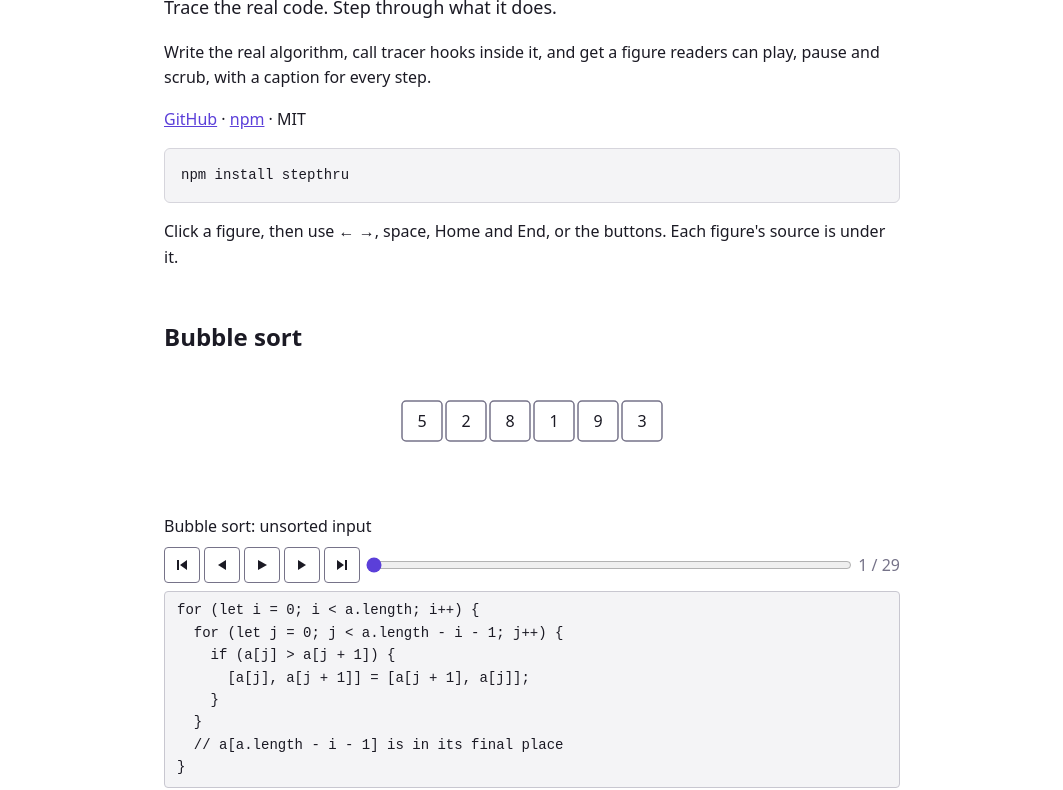
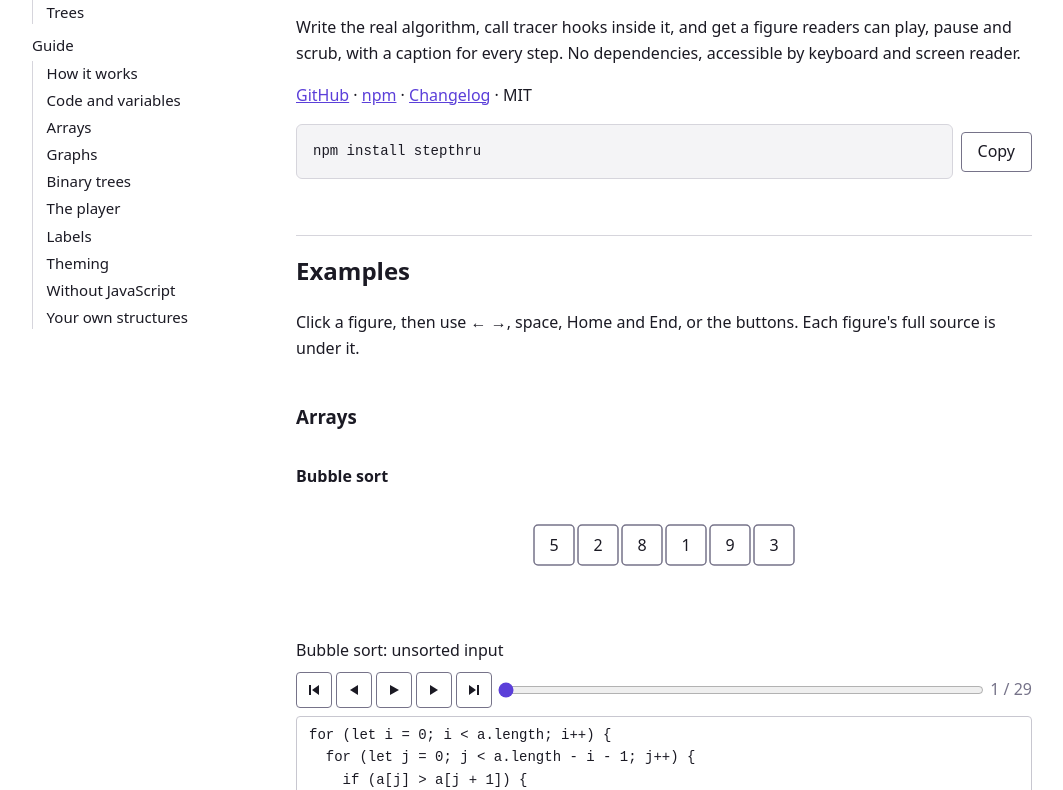
Before and after one commit to kamaterasu/stepthru, a website built with Vite: page playground/index.html in a window 1280 px wide. Shown: the part 125-915 px from the top of the page, without its empty margins (108-1171 px from the left). Built offline with nearby package versions, Linux system fonts and the light colour scheme.

Commit message:
docs: site with contents, grouped examples, guide from README and copy button

```diff
--- a/package.json
+++ b/package.json
@@ -9,7 +9,7 @@
     "typecheck": "tsc --noEmit",
     "play": "vite --open /playground/",
     "licenses": "license-checker --production --onlyAllow \"MIT;ISC;BSD-2-Clause;BSD-3-Clause;Apache-2.0\" --excludePackages \"$npm_package_name@$npm_package_version\"",
-    "site": "vite build playground --base /stepthru/ --outDir ../site --emptyOutDir",
+    "site": "vite build playground --base /stepthru/ --outDir ../site --emptyOutDir --assetsInlineLimit 0",
     "prepublishOnly": "npm run typecheck && npm test && npm run build && npm run smoke",
     "smoke": "node --input-type=module -e \"const { traceArray, toHTML } = await import('stepthru'); const t = traceArray([2, 1]); t.at(1); t.watch({ i: 0 }); t.swap(0, 1); const html = toHTML(t, { code: 'swap()' }); if (!t.view(t.steps[1].state).startsWith('<svg') || !html.includes('stepthru-code')) throw new Error('smoke test failed'); console.log('smoke ok');\""
   },
@@ -29,6 +29,7 @@
     "@types/node": "^22.20.5",
     "happy-dom": "^21.0.4",
     "license-checker": "^25.0.1",
+    "marked": "18.1.1",
     "typescript": "^7.0.2",
     "vite": "^8.3.5",
     "vitest": "^5.0.5"
--- a/playground/index.html
+++ b/playground/index.html
@@ -23,30 +23,76 @@
         --soft: color-mix(in srgb, var(--stepthru-muted) 8%, var(--stepthru-bg));
         --line: color-mix(in srgb, var(--stepthru-muted) 30%, var(--stepthru-bg));
         font: 16px/1.6 system-ui, sans-serif;
+        scroll-padding-top: 1rem;
       }
       body { margin: 0; color: var(--ink); background: var(--page); }
-      main { max-width: 46rem; margin: 0 auto; padding: 2rem 1rem 4rem; }
-      h1 { display: flex; align-items: center; gap: 0.6rem; margin-bottom: 0; font-size: 2.25rem; letter-spacing: -0.02em; }
+      a { color: var(--stepthru-accent); }
+      .layout { display: grid; grid-template-columns: minmax(0, 1fr); padding: 0 1rem; }
+      main { min-width: 0; padding: 2rem 0 4rem; }
+
+      /* Contents: a link row on phones, a sticky column from 64rem */
+      .toc { border-bottom: 1px solid var(--line); padding: 0.75rem 0; font-size: 0.9375rem; }
+      .toc ul { list-style: none; margin: 0; padding: 0; }
+      .toc > ul { display: flex; flex-wrap: wrap; gap: 0.25rem 1rem; }
+      .toc ul ul { display: none; }
+      .toc a { color: var(--ink); text-decoration: none; }
+      .toc a:hover, .toc a[aria-current] { color: var(--stepthru-accent); }
+      .toc a[aria-current] { font-weight: 600; }
+      @media (min-width: 64rem) {
+        .layout { grid-template-columns: 13rem minmax(0, 46rem); justify-content: center; gap: 3.5rem; }
+        .toc { position: sticky; top: 0; align-self: start; max-height: 100vh; overflow-y: auto; border: 0; padding: 2.5rem 0; }
+        .toc > ul { display: block; }
+        .toc li { margin: 0.2rem 0; }
+        .toc ul ul { display: block; margin: 0.2rem 0 0.6rem; padding-left: 0.85rem; border-left: 1px solid var(--line); }
+      }
+
+      h1 { display: flex; align-items: center; gap: 0.6rem; margin: 0; font-size: 2.25rem; letter-spacing: -0.02em; }
       h1 img { width: 2.25rem; height: 2.25rem; }
       .tagline { margin-top: 0.25rem; font-size: 1.125rem; }
-      h2 { margin-top: 3rem; }
-      a { color: var(--stepthru-accent); }
+      h2 { margin-top: 3.5rem; padding-top: 1rem; border-top: 1px solid var(--line); }
+      h3 { margin-top: 2.5rem; }
+      h4 { margin: 2rem 0 0.75rem; }
+
       pre, code { font: 0.875rem/1.5 ui-monospace, monospace; }
-      pre { overflow-x: auto; padding: 1rem; background: var(--soft); border: 1px solid var(--line); border-radius: 6px; }
+      :not(pre) > code { padding: 0.1em 0.3em; background: var(--soft); border-radius: 4px; }
+      pre:not(.stepthru-code) { overflow-x: auto; padding: 1rem; background: var(--soft); border: 1px solid var(--line); border-radius: 6px; }
+      table { display: block; overflow-x: auto; border-collapse: collapse; font-size: 0.9375rem; }
+      th, td { padding: 0.4rem 0.75rem; border: 1px solid var(--line); text-align: left; vertical-align: top; }
+      th { background: var(--soft); }
       details { margin-top: 0.75rem; }
       summary { cursor: pointer; }
+
+      .install { display: flex; align-items: center; gap: 0.5rem; }
+      .install pre { flex: 1; margin: 0; }
+      .install button {
+        min-height: 2.5rem; padding: 0 1rem; font: inherit; color: var(--ink); cursor: pointer;
+        background: var(--page); border: 1px solid var(--stepthru-muted); border-radius: 4px;
+      }
+      .install button:hover { border-color: var(--stepthru-accent); color: var(--stepthru-accent); }
+      button:focus-visible, a:focus-visible { outline: 2px solid var(--stepthru-accent); outline-offset: 2px; }
     </style>
   </head>
   <body>
-    <main>
-      <h1><img src="../brand/logo.svg" alt="" />stepthru</h1>
-      <p class="tagline">Trace the real code. Step through what it does.</p>
-      <p>Write the real algorithm, call tracer hooks inside it, and get a figure readers can play, pause and scrub, with a caption for every step.</p>
-      <p><a href="https://github.com/kamaterasu/stepthru">GitHub</a> · <a href="https://www.npmjs.com/package/stepthru">npm</a> · MIT</p>
-      <pre><code>npm install stepthru</code></pre>
-      <p>Click a figure, then use ← →, space, Home and End, or the buttons. Each figure's source is under it.</p>
-      <div id="app"></div>
-    </main>
+    <div class="layout">
+      <nav class="toc" aria-label="Contents"></nav>
+      <main>
+        <header id="top">
+          <h1><img src="../brand/logo.svg" alt="" />stepthru</h1>
+          <p class="tagline">Trace the real code. Step through what it does.</p>
+          <p>Write the real algorithm, call tracer hooks inside it, and get a figure readers can play, pause and scrub, with a caption for every step. No dependencies, accessible by keyboard and screen reader.</p>
+          <p><a href="https://github.com/kamaterasu/stepthru">GitHub</a> · <a href="https://www.npmjs.com/package/stepthru">npm</a> · <a href="https://github.com/kamaterasu/stepthru/blob/main/CHANGELOG.md">Changelog</a> · MIT</p>
+          <div class="install">
+            <pre><code>npm install stepthru</code></pre>
+            <button type="button" data-copy="npm install stepthru">Copy</button>
+          </div>
+        </header>
+        <section id="examples" aria-labelledby="examples-title">
+          <h2 id="examples-title">Examples</h2>
+          <p>Click a figure, then use ← →, space, Home and End, or the buttons. Each figure's full source is under it.</p>
+        </section>
+        <article class="guide"></article>
+      </main>
+    </div>
     <script type="module" src="./main.ts"></script>
   </body>
 </html>
--- a/playground/main.ts
+++ b/playground/main.ts
@@ -1,4 +1,5 @@
-import { render, type Trace } from "../src/index";
+import { marked } from "marked";
+import { render, type RenderOptions, type Trace } from "../src/index";
 import "../src/styles/theme.css";
 import { bfs } from "../examples/bfs";
 import bfsSource from "../examples/bfs.ts?raw";
@@ -12,21 +13,29 @@ import { dfs } from "../examples/dfs";
 import dfsSource from "../examples/dfs.ts?raw";
 import { quickSort } from "../examples/quicksort";
 import quickSortSource from "../examples/quicksort.ts?raw";
+import readme from "../README.md?raw";
 
-const app = document.querySelector("#app")!;
+const slug = (text: string) => text.toLowerCase().replace(/<[^>]+>/g, "").replace(/[^a-z0-9]+/g, "-").replace(/^-|-$/g, "");
 
-function show<S>(title: string, trace: Trace<S>, source: string, code?: string) {
-  const heading = document.createElement("h2");
-  heading.textContent = title;
-  const figure = document.createElement("div");
-  const details = document.createElement("details");
-  const summary = document.createElement("summary");
-  summary.textContent = "Source";
-  const pre = document.createElement("pre");
-  pre.textContent = source;
-  details.append(summary, pre);
-  app.append(heading, figure, details);
-  render(trace, figure, { code });
+function el<K extends keyof HTMLElementTagNameMap>(tag: K, props: Partial<HTMLElementTagNameMap[K]> = {}, ...children: Node[]) {
+  const node = Object.assign(document.createElement(tag), props);
+  node.append(...children);
+  return node;
+}
+
+// Examples
+
+const examples = document.querySelector("#examples")!;
+
+function group(title: string) {
+  examples.append(el("h3", { id: `example-${slug(title)}`, textContent: title }));
+}
+
+function show<S>(title: string, trace: Trace<S>, source: string, options: RenderOptions<S> = {}) {
+  const figure = el("div");
+  const details = el("details", {}, el("summary", { textContent: "Full source" }), el("pre", { textContent: source }));
+  examples.append(el("h4", { id: `example-${slug(title)}`, textContent: title }), figure, details);
+  render(trace, figure, options);
 }
 
 const graph = {
@@ -39,10 +48,69 @@ const tree = {
   right: { value: 10, right: { value: 14, left: { value: 13 } } },
 };
 
-show("Bubble sort", bubbleSort([5, 2, 8, 1, 9, 3]), bubbleSortSource, bubbleSortCode);
+group("Arrays");
+show("Bubble sort", bubbleSort([5, 2, 8, 1, 9, 3]), bubbleSortSource, { code: bubbleSortCode });
 show("Quicksort", quickSort([7, 2, 9, 4, 1, 8, 3]), quickSortSource);
-show("Binary search", binarySearch([1, 3, 5, 7, 9, 11, 13], 9), binarySearchSource, binarySearchCode);
+show("Binary search", binarySearch([1, 3, 5, 7, 9, 11, 13], 9), binarySearchSource, { code: binarySearchCode });
+group("Graphs");
 show("Breadth-first search", bfs(graph, "A"), bfsSource);
 show("Depth-first search", dfs(graph, "A"), dfsSource);
+group("Trees");
 show("Binary search tree: insert", bstInsert([8, 3, 10, 1, 6, 14, 4, 7, 13]), bstSource);
 show("In-order traversal", inOrder(tree), bstSource);
+
+// Guide: the README's user-facing sections, so the site and the README never disagree.
+// Its ## headings become h3 under "Guide", and ### become h4.
+
+const start = readme.indexOf("## How it works");
+const end = readme.indexOf("## Develop");
+marked.use({
+  renderer: {
+    heading({ tokens, depth, text }) {
+      const level = Math.min(depth + 1, 6);
+      return `<h${level} id="${slug(text)}">${this.parser.parseInline(tokens)}</h${level}>\n`;
+    },
+  },
+});
+document.querySelector(".guide")!.innerHTML =
+  `<h2 id="guide">Guide</h2>${marked.parse(readme.slice(start, end), { async: false })}`;
+
+// Contents, built from the h2 and h3 headings, with the section in view marked.
+
+const toc = document.querySelector(".toc")!;
+const list = el("ul");
+let sub: HTMLUListElement | null = null;
+const links = new Map<string, HTMLAnchorElement>();
+for (const h of document.querySelectorAll<HTMLElement>("main h2, main h3")) {
+  const link = el("a", { href: `#${h.id}`, textContent: h.textContent ?? "" });
+  links.set(h.id, link);
+  const item = el("li", {}, link);
+  if (h.tagName === "H2") {
+    sub = el("ul");
+    item.append(sub);
+    list.append(item);
+  } else sub?.append(item);
+}
+toc.append(list);
+
+const spy = new IntersectionObserver(
+  (entries) => {
+    for (const entry of entries) {
+      if (!entry.isIntersecting) continue;
+      for (const link of links.values()) link.removeAttribute("aria-current");
+      links.get(entry.target.id)?.setAttribute("aria-current", "location");
+    }
+  },
+  { rootMargin: "0px 0px -75% 0px" },
+);
+for (const id of links.keys()) spy.observe(document.getElementById(id)!);
+
+// Copy buttons
+
+document.addEventListener("click", async (e) => {
+  const button = (e.target as Element).closest<HTMLButtonElement>("[data-copy]");
+  if (!button) return;
+  await navigator.clipboard.writeText(button.dataset.copy!);
+  button.textContent = "Copied";
+  setTimeout(() => (button.textContent = "Copy"), 1500);
+});
```
Also changed, not shown: 1 other file.
